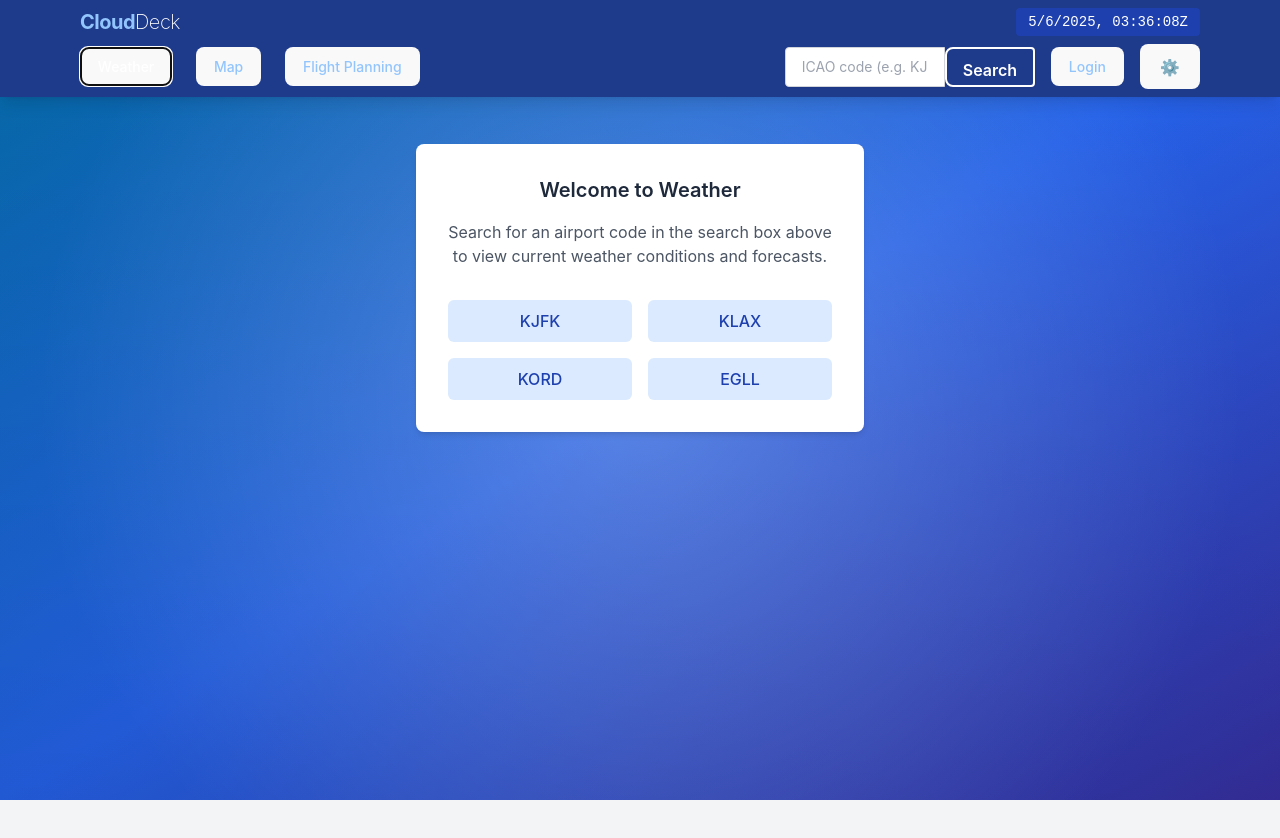
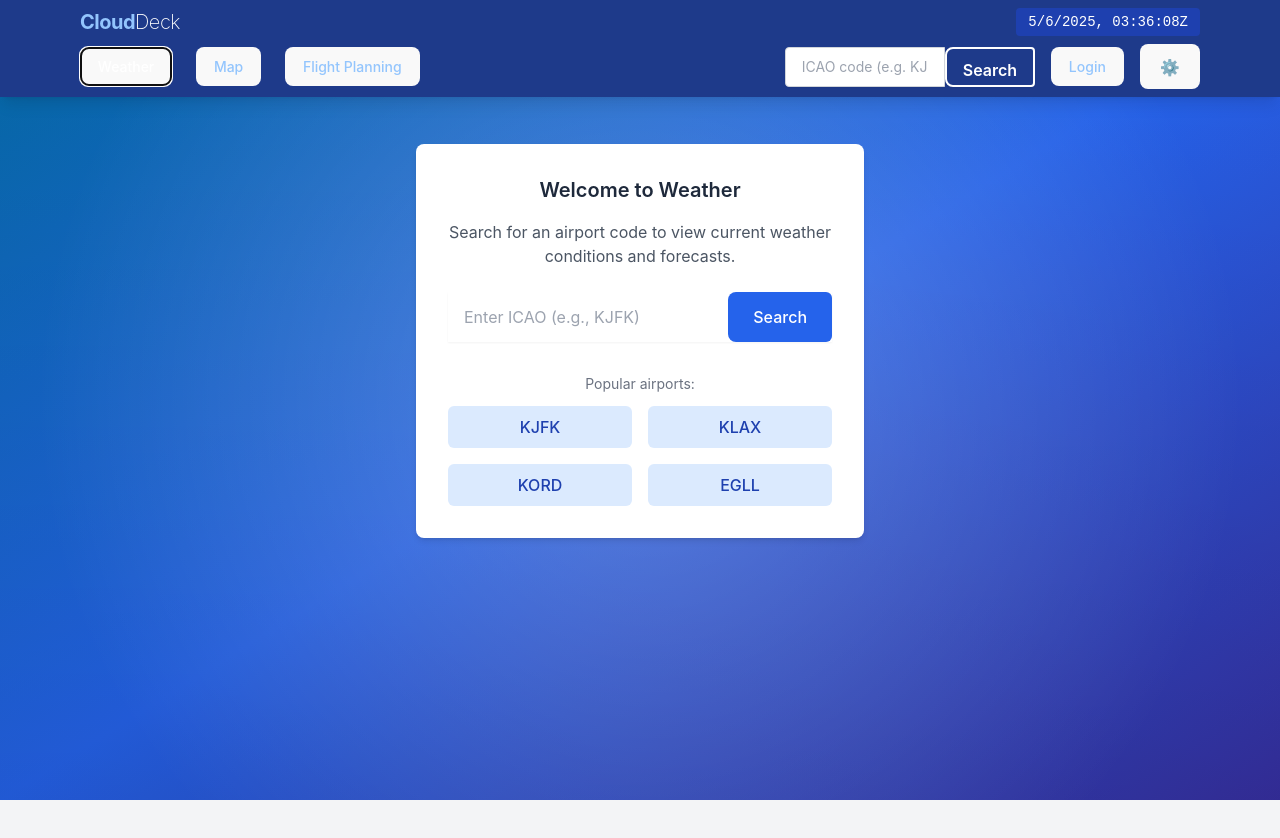
Before and after one commit to kingj108/CloudDeck, a React (Vite) app in the folder aviation-weather-app/: page / in a window 1280 px wide. Both pictures are taken after a click on the button "Weather". Shown: the top 838 px of the page. Built offline with nearby package versions, Linux system fonts and the light colour scheme; no server answers.

Commit message:
Added Search function to WeatherDisplay component
User input field added to the weather display page, allowing users to search for airports without having to go to the navbar.

They are prompted by the web page to search for an airport, rather than having a blank screen with no feedback.

```diff
--- a/aviation-weather-app/src/pages/WeatherPage.jsx
+++ b/aviation-weather-app/src/pages/WeatherPage.jsx
@@ -45,8 +45,6 @@ export default function WeatherPage({ onSearch, metar, taf, loading, error, onRe
     <div className={`min-h-[calc(100vh-4rem)] ${darkMode ? 'bg-gray-900' : 'bg-gray-100'} transition-colors duration-300`}>
       <AviationBackground>
         <div className="container mx-auto px-4 py-8">
-          {/* Search form is in the navbar */}
-
           {/* Error message */}
           {error && (
             <div className="mb-4">
@@ -70,11 +68,40 @@ export default function WeatherPage({ onSearch, metar, taf, loading, error, onRe
               <div className="text-center p-12">
                 <div className="p-8 bg-white dark:bg-gray-800 rounded-lg shadow-md inline-block max-w-md">
                   <h2 className="text-xl font-semibold mb-4 dark:text-white">Welcome to Weather</h2>
-                  <p className="text-gray-600 dark:text-gray-300">
-                    Search for an airport code in the search box above to view
-                    current weather conditions and forecasts.
+                  <p className="text-gray-600 dark:text-gray-300 mb-6">
+                    Search for an airport code to view current weather conditions and forecasts.
                   </p>
-                  <div className="mt-8 grid grid-cols-2 gap-4">
+
+                  {/* In-page search form */}
+                  <form onSubmit={handleSubmit} className="mb-8">
+                    <div className="flex shadow-sm">
+                      <input
+                        type="text"
+                        value={searchQuery}
+                        onChange={(e) => setSearchQuery(e.target.value)}
+                        placeholder="Enter ICAO (e.g., KJFK)"
+                        className={`px-4 py-3 w-full rounded-l-md focus:outline-none text-gray-800 ${
+                          darkMode ? 'border-gray-700' : 'border-gray-300'
+                        }`}
+                        maxLength={4}
+                      />
+                      <button
+                        type="submit"
+                        className={`px-6 py-3 rounded-r-md font-medium transition-colors ${
+                          darkMode
+                            ? 'bg-blue-600 hover:bg-blue-700 text-white'
+                            : 'bg-blue-600 hover:bg-blue-700 text-white'
+                        }`}
+                        disabled={!searchQuery.trim()}
+                      >
+                        Search
+                      </button>
+                    </div>
+                  </form>
+
+                  <div className="mt-6">
+                    <p className="text-sm text-gray-500 dark:text-gray-400 mb-3">Popular airports:</p>
+                    <div className="grid grid-cols-2 gap-4">
                       {['KJFK', 'KLAX', 'KORD', 'EGLL'].map(code => (
                         <button
                           key={code}
@@ -91,6 +118,7 @@ export default function WeatherPage({ onSearch, metar, taf, loading, error, onRe
                     </div>
                   </div>
                 </div>
+              </div>
             ) : null}
           </LoadingIndicator>
         </div>
```
Lines whose indentation alone changed are shown as unchanged.
